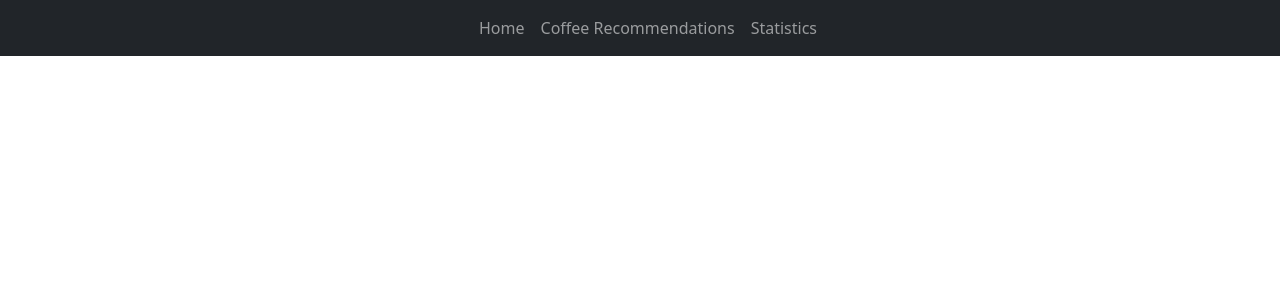
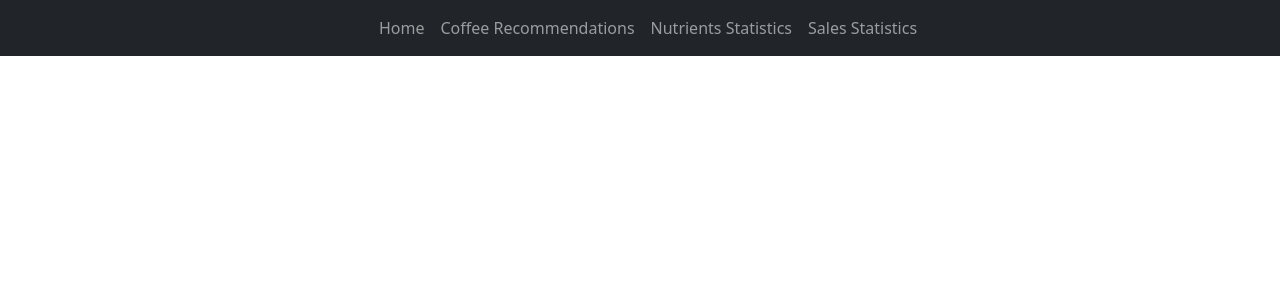
Before and after one commit to jonathan-odonnell/recommendations, a Django app: template templates/base.html in a window 1280 px wide. Shown: the top 300 px of the page. Run offline with Django 3.2, Linux system fonts and the light colour scheme; the template is opened without the code that fills it, so the values that code supplies are empty; some libraries are stand-ins or nearby versions.

Commit message:
Added coffee sales view and url, and added link to navbar

```diff
--- a/stats/templates/stats.html
+++ b/stats/templates/coffee_nutrients_stats.html
@@ -4,7 +4,7 @@
 <div class="container">
     <div class="row">
         <div class="col-12 my-3 text-center">
-            <h1>Coffee Statistics</h1>
+            <h1>Coffee Nutrients Statistics</h1>
         </div>
     </div>
     <div class="row">
--- a/stats/urls.py
+++ b/stats/urls.py
@@ -2,5 +2,6 @@ from django.urls import path
 from . import views
 
 urlpatterns = [
-    path('', views.coffee_stats, name='coffee_stats'),
+    path('nutrients/', views.coffee_nutrients_stats, name='coffee_nutrients_stats'),
+    path('sales/', views.coffee_sales_stats, name='coffee_sales_stats'),
 ]
--- a/templates/base.html
+++ b/templates/base.html
@@ -39,10 +39,15 @@
               <a class="nav-link {% if request.path == url %}active{% endif %}"
                 href="{% url 'coffee_recommendations'%}">Coffee Recommendations</a>
             </li>
-            {% url 'coffee_stats' as url %}
+            {% url 'coffee_nutrients_stats' as url %}
             <li class="nav-item">
               <a class="nav-link {% if request.path == url %}active{% endif %}"
-                href="{% url 'coffee_stats' %}">Statistics</a>
+                href="{% url 'coffee_nutrients_stats' %}">Nutrients Statistics</a>
+            </li>
+            {% url 'coffee_sales_stats' as url %}
+            <li class="nav-item">
+              <a class="nav-link {% if request.path == url %}active{% endif %}"
+                href="{% url 'coffee_sales_stats' %}">Sales Statistics</a>
             </li>
           </ul>
           <span class="navbar-text">
```
Also changed, not shown: stats/templates/coffee_sales_stats.html (added, +16 -0 lines), stats/views.py (+8 -2 lines).
